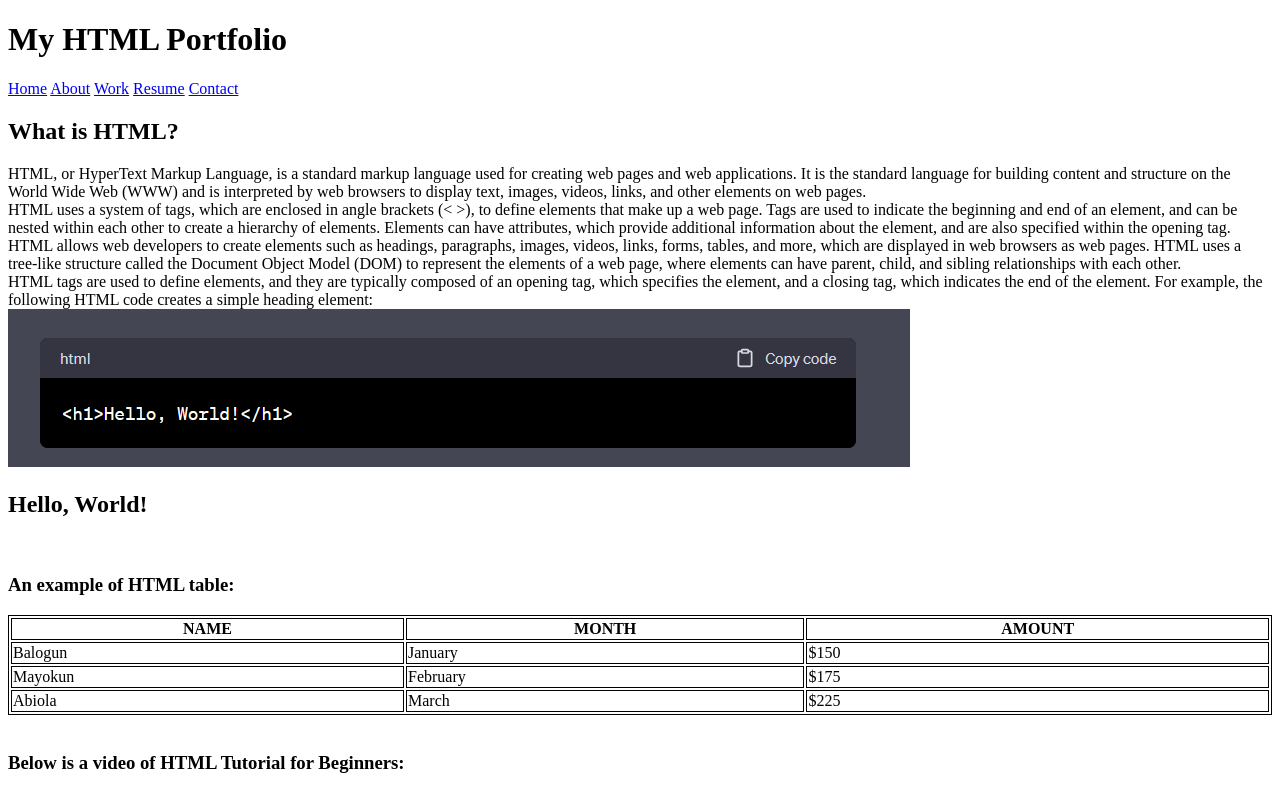
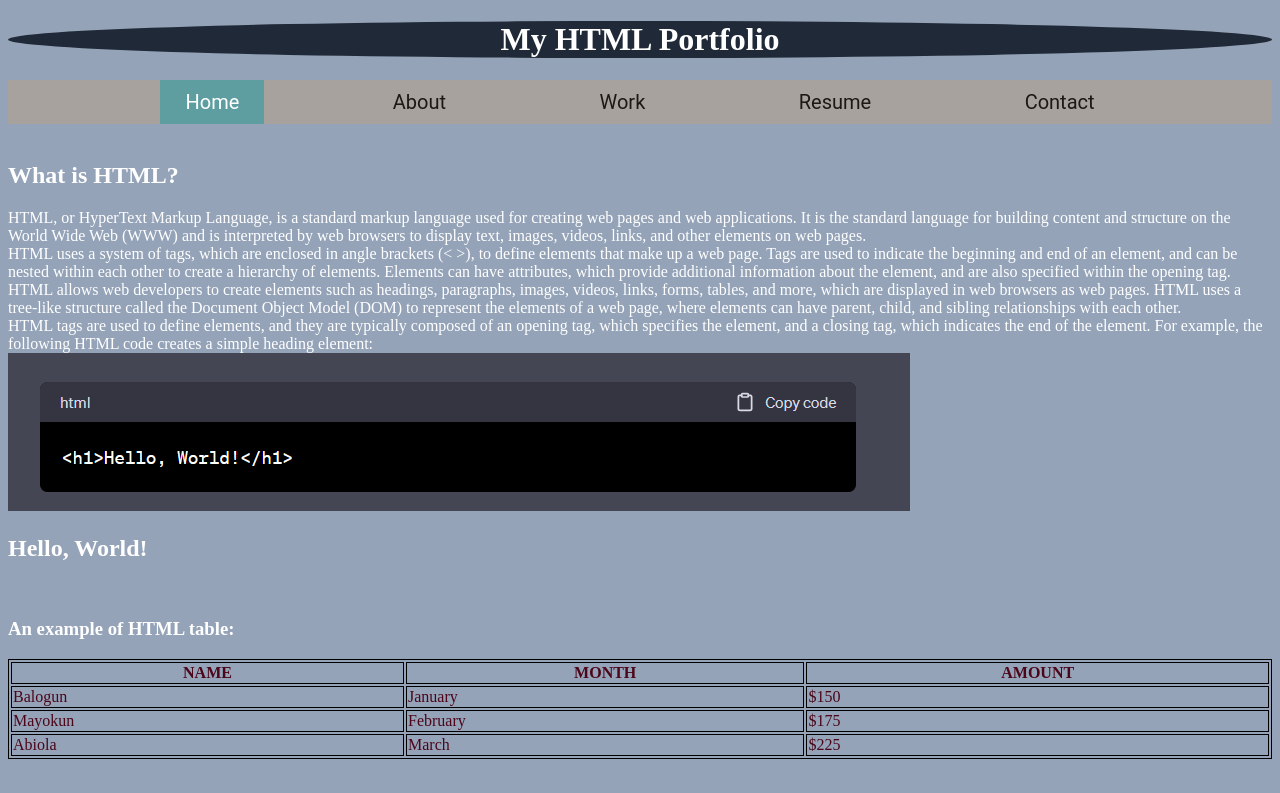
Before and after one commit to BanGee24/GoMyCode-HTML-Checkpoint, a plain HTML site: page index.html in a window 1280 px wide. Shown: the top 793 px of the page. Drawn offline with Linux system fonts and the light colour scheme.

Commit message:
Added my project

```diff
--- a/index.html
+++ b/index.html
@@ -1,5 +1,6 @@
 <!DOCTYPE html>
 <html lang="en">
+<meta name="viewport" content="width=device-width, initial-scale=1">
 <style>
     table, th, td {
         border:1px solid black;
@@ -8,8 +9,10 @@
 <body>
 <header>
     <title>My HTML Checkpoint</title>
-    <h1>My HTML Portfolio</h1>
+    <link rel="stylesheet" href="styles.css">
+    <h1 class="port">My HTML Portfolio</h1>
 
+<nav class="navbar">
     <div class="topnav">
         <a class="active" href="#home">Home</a>
         <a href="#about">About</a>
@@ -18,7 +21,8 @@
         <a href="#contact">Contact</a>
         <!--In the header i made use of <title>,<h1>,<div> & <a> tags.-->
       </div>
-</header>
+</nav>
+</header><br>
 
 <main>
     <section id="home">
@@ -31,6 +35,7 @@
             <h1>Hello, World!</h1><br>
 
             <h3>An example of HTML table:</h3>
+            <div class="table">
                 <table style="width:100%">
                     <tr>
                         <th>NAME</th>
@@ -52,7 +57,9 @@
                         <td>March</td>
                         <td>$225</td>
                     </tr>
-            </table><br>
+                </table>
+            </div>
+            <br>
 
             <h3>Below is a video of HTML Tutorial for Beginners:</h3><br>
             <iframe width="560" height="315" src="https://www.youtube.com/embed/qz0aGYrrlhU" title="YouTube video player" frameborder="0" allow="accelerometer; autoplay; clipboard-write; encrypted-media; gyroscope; picture-in-picture; web-share" allowfullscreen></iframe>
@@ -116,7 +123,9 @@
     </section>
 </main><br><br>
 
+
 <footer>
+    <a href="#top">Back to top</a>
     <p>Creator: Muiz Adegbite</p>
     <p>Contact me:<br><a href="malito:bangee99@gmail.com">bangee99@gmail.com</a></p>
     <p>&copy; 2023 My website. All rights reserved.</p>
--- /dev/null
+++ b/styles.css
@@ -0,0 +1,42 @@
+.topnav { font-family: 'Roboto', sans-serif ;
+    overflow: hidden;
+    background-color: #a8a29e;
+    margin: 0;
+    padding: 10px;
+    text-align: center;
+}
+
+.topnav a { float: none;
+    color: rgb(30, 24, 21);
+    text-align: center;
+    padding: 25px ;
+    text-decoration: none;
+    font-size: 20px;
+    margin: 4%;
+    border: 20px;
+}
+
+.topnav a:hover {
+    background-color: #db2777;
+    color: black;
+}
+
+.topnav a.active {
+    background-color: cadetblue;
+    color: white;
+}
+
+.port {
+    text-align: center;
+    background-color: #1f2937;
+    border-radius: 50%;
+}
+
+body {
+    background-color:#94a3b8;
+    color: white;
+}
+
+.table {
+    color: #4c0519;
+}
```
Lines whose indentation alone changed are shown as unchanged.
